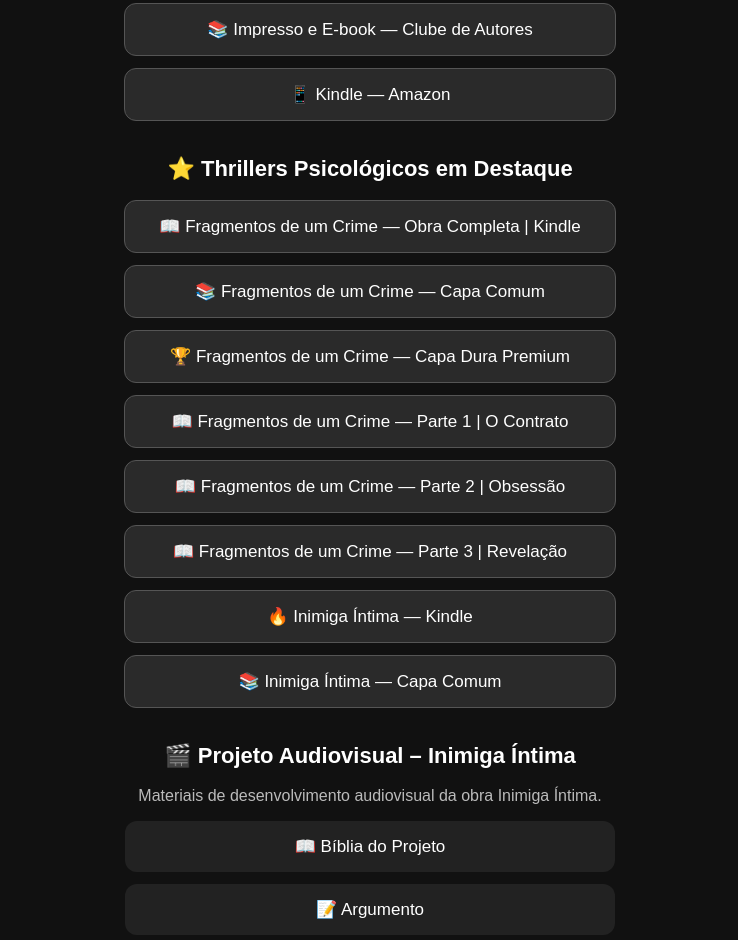
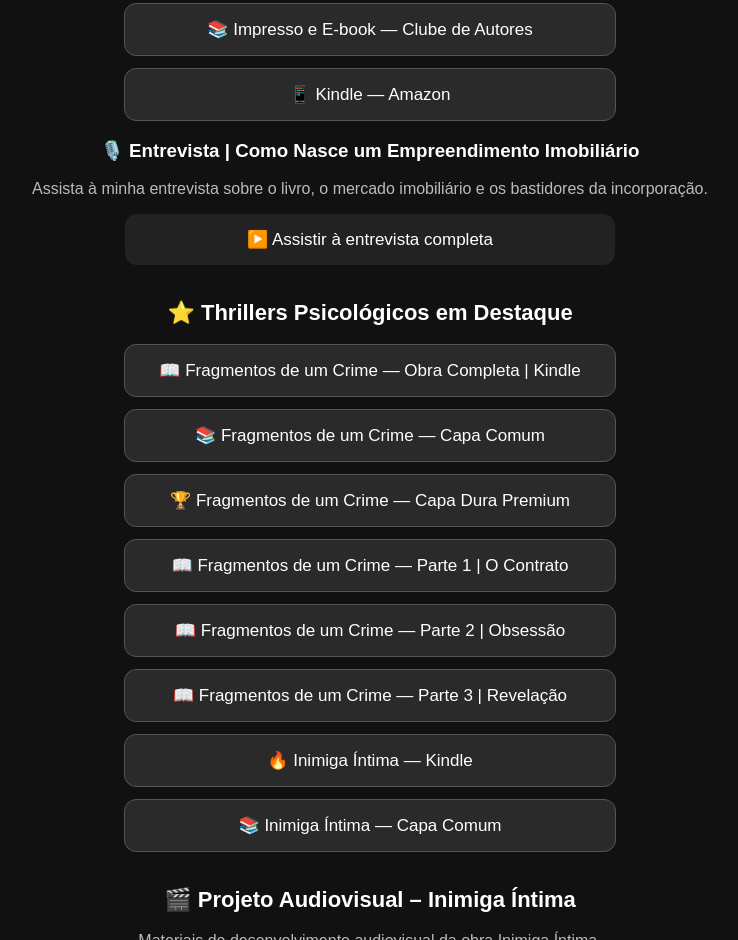
Before and after one commit to alexandregolovanevsky/alexandregolovanevsky.github.io, a plain HTML site: page index.html in a window 1280 px wide. Shown: the part 763-1703 px from the top of the page, without its empty margins (270-1008 px from the left). Drawn offline with Linux system fonts and the light colour scheme.

Commit message:
Update index.html

```diff
--- a/index.html
+++ b/index.html
@@ -108,6 +108,20 @@ a:hover{
    rel="noopener noreferrer">
   📱 Kindle — Amazon
 </a>
+    <h3>🎙️ Entrevista | Como Nasce um Empreendimento Imobiliário</h3>
+
+<p>
+Assista à minha entrevista sobre o livro,
+o mercado imobiliário e os bastidores da incorporação.
+</p>
+
+<a class="apresentou"
+   href="https://www.youtube.com/live/rw5z4F92Nhk"
+   target="_blank"
+   rel="noopener noreferrer">
+   ▶️ Assistir à entrevista completa
+</a>
+
 <h2>⭐ Thrillers Psicológicos em Destaque</h2>
 
 <a class="featured" href="https://a.co/d/0gDxltz2">
```
